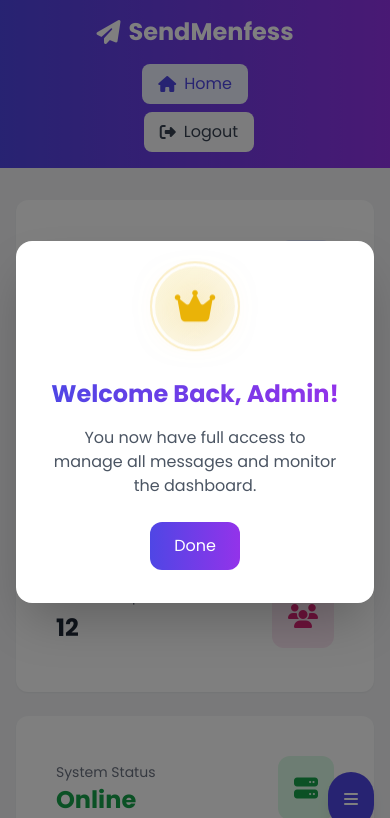
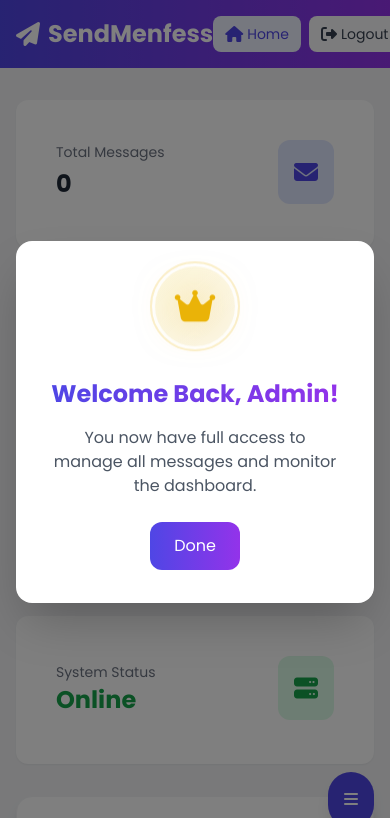
Before and after one commit to Kiznaiverr/simple-menfess-web, a website: page views/admin/dashboard.html in a window 390 px wide. Shown: the top 818 px of the page. Drawn offline with nearby package versions, Linux system fonts and the light colour scheme; no server answers; sample sign-in values are in the browser's storage.

Commit message:
fix responsive dashboard

```diff
--- a/views/admin/dashboard.html
+++ b/views/admin/dashboard.html
@@ -13,21 +13,21 @@
         <!-- Header -->
         <header class="bg-gradient-to-r from-indigo-600 to-purple-600">
             <div class="container mx-auto px-4 py-4">
-                <div class="flex flex-col md:flex-row justify-between items-center gap-4">
+                <div class="flex justify-between items-center">
                     <div class="flex items-center space-x-2">
                         <a href="/" class="flex items-center space-x-2 text-white hover:opacity-90">
                             <i class="fas fa-paper-plane text-2xl"></i>
                             <h1 class="text-2xl font-bold header-title">SendMenfess</h1>
                         </a>
                     </div>
-                    <div class="flex items-center space-x-2 header-actions">
-                        <a href="/" class="px-4 py-2 bg-indigo-50 rounded-lg hover:bg-indigo-100 text-indigo-600 flex items-center space-x-2">
+                    <div class="flex items-center space-x-2">
+                        <a href="/" class="px-3 py-2 bg-indigo-50 rounded-lg hover:bg-indigo-100 text-indigo-600 flex items-center space-x-1 sm:space-x-2 sm:px-4">
                             <i class="fas fa-home"></i>
-                            <span>Home</span>
+                            <span class="text-sm sm:text-base">Home</span>
                         </a>
-                        <button id="logout-btn" class="px-4 py-2 bg-gray-50 rounded-lg hover:bg-gray-100 text-gray-700 flex items-center space-x-2">
+                        <button id="logout-btn" class="px-3 py-2 bg-gray-50 rounded-lg hover:bg-gray-100 text-gray-700 flex items-center space-x-1 sm:space-x-2 sm:px-4">
                             <i class="fas fa-sign-out-alt"></i>
-                            <span>Logout</span>
+                            <span class="text-sm sm:text-base">Logout</span>
                         </button>
                     </div>
                 </div>
```
